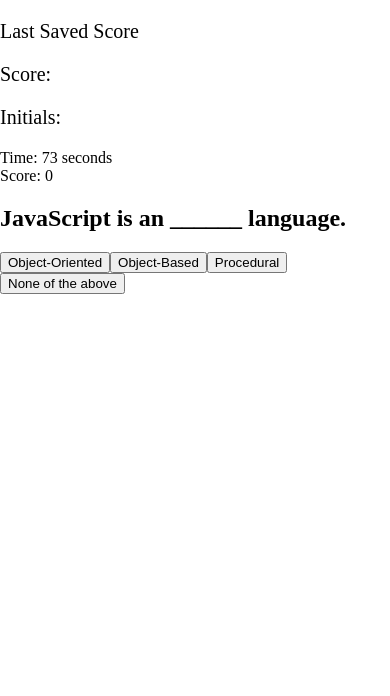
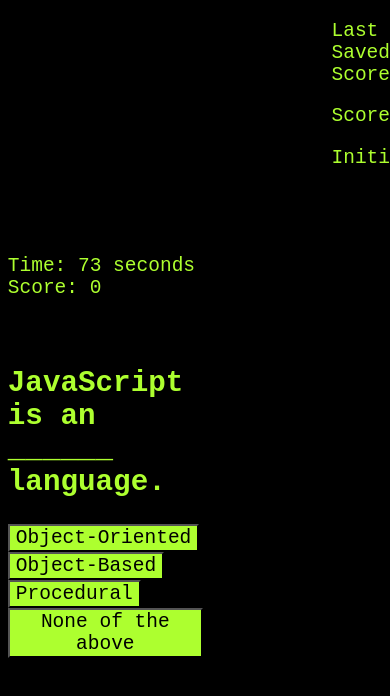
Before and after one commit to jmlouf/javascript-quiz-game, a plain HTML site: page index.html in a window 390 px wide. Both pictures are taken after a click on the button "Start Game". Drawn offline with Linux system fonts and the light colour scheme.

Commit message:
Added CSS styling.

```diff
--- a/assets/css/style.css
+++ b/assets/css/style.css
@@ -1,30 +1,88 @@
 body {
     display: block;
+    font-family: monospace;
+    font-size: 150%;
+    color: greenyellow;
     margin: 0px;
+    background-color: black;
+    padding: 2%;
 }
 
-ul {
-    list-style-type: none;
-    margin: 0;
-    padding: 0;
-    overflow: hidden;
+.main {
+    display: flex;
+    justify-content: space-between;
+    align-items: center;
 }
 
-li {
-    float: left;
+.game-container {
+    flex: 2;
+    position: fixed;
+    top: 25%;
+    width: 50%;
+    height: auto;
 }
 
-li a {
-    display: block;
-    text-align: center;
-    padding: 14px 16px;
-    text-decoration: none;
-}
-
-p {
-    font-size: 20px;
+.score-container {
+    flex: 1;
+    position: fixed;
+    top: 0;
+    right: 0;
+    width: 15%;
+    height: 100vh;
 }
 
 .hidden {
     display: none;
-};
+}
+
+#start-button {
+    font-family: monospace;
+    font-size: 100%;
+    background-color: greenyellow;
+    color: black;
+}
+
+#start-button:hover {
+    background-color: white;
+    color: black;
+    cursor: pointer;
+}
+
+.choice-button {
+    display: flex;
+    flex-direction: column;
+    font-family: monospace;
+    font-size: 100%;
+    flex-shrink: 0;
+    background-color: greenyellow;
+    color: black;
+}
+
+.choice-button:hover {
+    background-color: white;
+    color: black;
+    cursor: pointer;
+}
+
+#submit-score-button {
+    font-family: monospace;
+    font-size: 100%;
+    background-color: greenyellow;
+    color: black;
+}
+
+#submit-score-button:hover {
+    background-color: white;
+    color: black;
+    cursor: pointer;
+}
+
+@media screen and (max-width: 504px) {
+    .game-container {
+        flex-direction: column;
+    }
+
+    .score-container {
+        flex-direction: column;
+    }
+}
--- a/assets/js/script.js
+++ b/assets/js/script.js
@@ -18,15 +18,45 @@ var questions = [
   },
 
   {
-    question: "Upon encountering empty statements, what does the JavaScript Interpreter do?",
-    choices: ["Throws an error", "Ignores the statements", "Gives a warning", "None of the above"],
-    answer: "Ignores the statements",
+    question: "Which symbol is used to separate JavaScript statements?",
+    choices: ["Comma (,)", "Colon (:)", "Hyphen (-)", "Semicolon (;)"],
+    answer: "Semicolon (;)",
   },
 
   {
     question: "Which of the following methods can be used to display data in some form using JavaScript?",
     choices: ["document.write()", "console.log()", "window.alert()", "All of the above"],
     answer: "All of the above",
+  },
+
+  {
+    question: "Which function is used to serialize an object into a JSON string in JavaScript?",
+    choices: ["stringify()", "parse()", "convert()", "None of the above"],
+    answer: "stringify()",
+  },
+
+  {
+    question: "How do you stop an interval timer in JavaScript?",
+    choices: ["clearInterval", "clearTimer", "intervalOver", "None of the above"],
+    answer: "clearInterval",
+  },
+
+  {
+    question: "How do you write a comment in JavaScript?",
+    choices: ["/* */", "//", "#", "$ $"],
+    answer: "//",
+  },
+
+  {
+    question: "Which of the following tags is used to write JavaScript code?",
+    choices: ["<script>", "<js>", "<javascript>", "java"],
+    answer: "<script>",
+  },
+
+  {
+    question: "Which event is related to the keyboard?",
+    choices: ["onfocus", "onclick", "onkeydown", "onkeypress"],
+    answer: "onkeydown",
   },
 ];
 
@@ -41,8 +71,9 @@ var startButtonEl = document.getElementById("start-button");
 
 var questionEl = document.getElementById("question");
 var choicesEl = document.getElementById("choices");
+var choiceButtonEl = document.getElementById("choice");
+var answerMessageEl = document.getElementById("answer-message");
 var currentQuestionIndex = 0;
-var answerMessageEl = document.getElementById("answer-message");
 
 var timeLeftEl = document.getElementById("time-left");
 var timerInterval;
@@ -57,9 +88,7 @@ var initials;
 var yourScore;
 
 
-
 function startGame() {
-
   currentQuestionIndex = 0;
   timeLeft = 75;
 
@@ -77,9 +106,7 @@ function startGame() {
 };
 
 
-
 function getQuestion() {
-
   var currentQuestion = questions[currentQuestionIndex];
 
   questionEl.textContent = currentQuestion.question;
@@ -88,6 +115,7 @@ function getQuestion() {
 
   for (let i = 0; i < currentQuestion.choices.length; i++) {
     var choiceButtonEl = document.createElement("button");
+    choiceButtonEl.classList.add("choice-button");
     choiceButtonEl.textContent = currentQuestion.choices[i];
     choiceButtonEl.addEventListener("click", checkAnswer);
     choicesEl.appendChild(choiceButtonEl);
@@ -96,20 +124,21 @@ function getQuestion() {
 };
 
 
-
 function getTimer() {
-
   timerInterval = setInterval(function() {
     timeLeft--;
     timeLeftEl.textContent = timeLeft;
+
+    if (timeLeft <= 0) {
+      checkWin();
+    }
+
   }, 1000);
 
 };
 
 
-
 function checkAnswer(event) {
-
   var selected = event.target.textContent;
   var currentQuestion = questions[currentQuestionIndex];
 
@@ -138,13 +167,11 @@ function checkAnswer(event) {
 };
 
 
-
 function checkWin() {
-
   if (timeLeft > 0) {
     clearInterval(timerInterval);
     winLoseDisplayEl.textContent = "You win.";
-  } else if (timeLeft <= 0) {
+  } else {
     clearInterval(timerInterval);
     winLoseDisplayEl.textContent = "You lose.";
   }
@@ -157,9 +184,7 @@ function checkWin() {
 };
 
 
-
 function getResults() {
-
   resultsDisplayEl.classList.remove("hidden");
 
   finalScoreEl.textContent = yourScore;
@@ -167,22 +192,17 @@ function getResults() {
 };
 
 
-
 function saveScore() {
-
   var myFinalScore = {
     yourScore: yourScore,
     initials: initials.value.trim(),
   };
 
   localStorage.setItem("myFinalScore", JSON.stringify(myFinalScore));
-
 };
 
 
-
 function renderLastFinalScore() {
-
   var lastFinalScore = JSON.parse(localStorage.getItem("myFinalScore"));
 
   if (lastFinalScore !== null) {
@@ -193,7 +213,6 @@ function renderLastFinalScore() {
 };
 
 
-
 submitScoreButtonEl.addEventListener("click", function (event) {
   event.preventDefault();
 
@@ -201,32 +220,23 @@ submitScoreButtonEl.addEventListener("click", function (event) {
   renderLastFinalScore();
 
   resetDisplay();
-
 });
 
 
-
 function resetDisplay() {
-
   resultsDisplayEl.classList.add("hidden");
   menuDisplayEl.classList.remove("hidden");
   quizDisplayEl.classList.add("hidden");
   winLoseDisplayEl.classList.add("hidden");
-
 };
 
 
-
 function init() {
-
   renderLastFinalScore();
-
 };
-
 
 
 init();
 
 
-
 startButtonEl.addEventListener("click", startGame);
--- a/index.html
+++ b/index.html
@@ -11,26 +11,21 @@
     </head>
 
     <body>
-        <section class="container">
+        <main class="main">
+            <section class="game-container">
                 <div class="display" id="menu-display">
                     <h1>JavaScript Quiz</h1>
                     <p>Click the button to start a new game.</p>
                     <button id="start-button">Start Game</button>
                 </div>
 
-            <div class="display" id="last-score-display">
-                <p>Last Saved Score</p>
-                <p>Score: <span id="saved-last-final-score"></span></p>
-                <p>Initials: <span id="saved-last-initials"></span></p>
-            </div>
-
                 <div class="display hidden" id="quiz-display">
-                <div class="display hidden" id="win-lose-display"></div>
+                    <div class="display hidden" id="win-lose-display"></div><br><br>
                     <div class="display hidden" id="quiz-content-display">
-                    <div id="timer">Time: <span id="time-left">75</span> seconds</div>
-                    <div id="score">Score: <span id="your-score">0</span></div>
+                        <div class="timer">Time: <span id="time-left">75</span> seconds</div>
+                        <div class="score">Score: <span id="your-score">0</span></div><br><br>
                         <h2 id="question">Question</h2>
-                    <div class="choices-buttons" id="choices"></div>
+                        <div class="choices" id="choices"></div><br>
                         <div class="answer-message hidden" id="answer-message"></div>
                     </div>
                 </div>
@@ -39,16 +34,25 @@
                     <form>
                         <div>
                             <label>Final Score: <span id="final-score">0</span></label>
-                    </div>
+                        </div><br>
                         <div>
                             <label for="initials">Enter Initials: </label>
                             <input type="text" id="initials">
-                    </div>
+                        </div><br><br>
 
                         <button id="submit-score-button">Submit</button>
                     </form>
+                </div><br><br>
+            </section>
+
+            <section class="score-container">
+                <div class="display" id="last-score-display">
+                    <p>Last Saved Score</p>
+                    <p>Score: <span id="saved-last-final-score"></span></p>
+                    <p>Initials: <span id="saved-last-initials"></span></p>
                 </div>
             </section>
+        </main>
 
         <script src="./assets/js/script.js"></script>
     </body>
```
Lines whose indentation alone changed are shown as unchanged.
